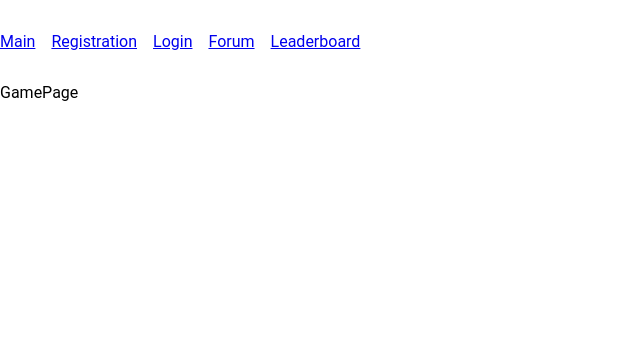
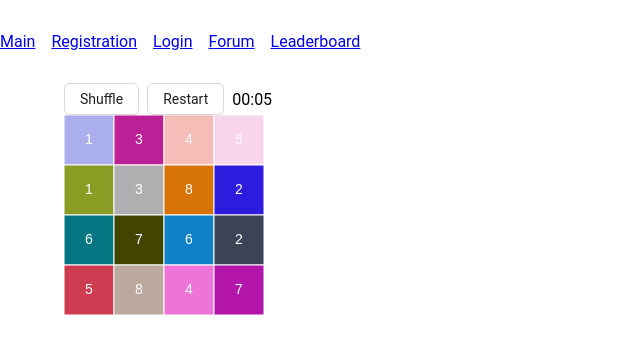
Before and after one commit to DinaEll/waika_project, a React (Vite) app in the folder packages/client/: page /game in a window 1280 px wide. Shown: the top 354 px of the page, without its empty margins (0-640 px from the left). Built offline with nearby package versions, Linux system fonts and the light colour scheme.

Commit message:
[client][pages] add game

```diff
--- a/packages/client/src/pages/GamePage/ui/GamePage.module.scss
+++ b/packages/client/src/pages/GamePage/ui/GamePage.module.scss
@@ -0,0 +1,10 @@
+.gamePage {
+  width: 90vw;
+  height: 90vh;
+  margin: auto;
+}
+
+.gameField {
+  width: 100%;
+  height: 100%;
+}
--- a/packages/client/src/pages/GamePage/ui/GamePage.tsx
+++ b/packages/client/src/pages/GamePage/ui/GamePage.tsx
@@ -1,9 +1,88 @@
+import { type FC, useEffect, useRef, useState } from 'react'
+import { Button, Flex } from 'antd'
+import { formatTime } from '@/shared/utils'
+import { Mahjong } from '@/entities/mahjong'
+import { GameTimer } from './GameTimer/GameTimer'
 import cls from './GamePage.module.scss'
 
-interface GamePageProps {
-  test?: string
+export const GamePage: FC = () => {
+  const canvasRef = useRef<HTMLCanvasElement>(null)
+  const mahjongRef = useRef<Mahjong>()
+  const [isTimerRunning, setIsTimerRunning] = useState(false)
+
+  const getDurationGame = (starTime: Date, finishTime: Date): number => {
+    return starTime.getTime() - finishTime.getTime()
+  }
+
+  const onStartCallback = (startTime?: Date) => {
+    setIsTimerRunning(true)
+    console.log(`start game at ${startTime}`)
+  }
+
+  const onWinCallback = (startTime?: Date, finishTime?: Date) => {
+    if (startTime && finishTime) {
+      alert(`You Won! ${formatTime(getDurationGame(startTime, finishTime))}`)
+    }
+
+    setIsTimerRunning(false)
+  }
+
+  const onLoseCallback = () => {
+    alert('You Lose!')
+    setIsTimerRunning(false)
+  }
+
+  const destroyGame = () => {
+    if (mahjongRef.current) {
+      mahjongRef.current.finish()
+      mahjongRef.current.destroy()
+      mahjongRef.current = undefined
+    }
+  }
+
+  const createGame = () => {
+    if (!canvasRef.current) {
+      throw new Error('Canvas not found')
+    }
+
+    const mahjongOptions = {
+      columns: 4,
+      rows: 4,
+      shuffleCount: 3,
+      tileSize: 50,
+      onStartCallback,
+      onWinCallback,
+      onLoseCallback,
+    }
+    mahjongRef.current = new Mahjong(canvasRef.current, mahjongOptions)
+    mahjongRef.current.start()
+  }
+
+  useEffect(() => {
+    createGame()
+
+    return () => {
+      destroyGame()
+    }
+  }, [])
+
+  const onRestartClick = () => {
+    destroyGame()
+    createGame()
+  }
+
+  const onShuffleClick = () => {
+    mahjongRef.current?.handleShuffle()
+  }
+
+  return (
+    <div className={cls.gamePage}>
+      <Flex gap={8} align="center">
+        <Button onClick={onShuffleClick}>Shuffle</Button>
+        <Button onClick={onRestartClick}>Restart</Button>
+        <GameTimer isRunning={isTimerRunning} />
+      </Flex>
+      <canvas ref={canvasRef} className={cls.gameField} />
+    </div>
+  )
 }
-
-export const GamePage = (props: GamePageProps) => {
-  return <div className={cls.GamePage}>GamePage</div>
-}
--- /dev/null
+++ b/packages/client/src/pages/GamePage/ui/GameTimer/GameTimer.tsx
@@ -0,0 +1,33 @@
+import { type FC, useState, useRef, useEffect } from 'react'
+import { formatTime } from '@/shared/utils'
+
+type Props = {
+  isRunning: boolean
+}
+
+export const GameTimer: FC<Props> = ({ isRunning }) => {
+  const [time, setTime] = useState(0)
+  const timerIdRef = useRef<ReturnType<typeof setInterval>>()
+
+  useEffect(() => {
+    if (isRunning) {
+      timerIdRef.current = setInterval(() => {
+        setTime(prevTime => prevTime + 1000)
+      }, 1000)
+    } else {
+      if (timerIdRef.current) {
+        clearInterval(timerIdRef.current)
+      }
+    }
+
+    return () => {
+      if (timerIdRef.current) {
+        clearInterval(timerIdRef.current)
+      }
+    }
+  }, [isRunning])
+
+  const timeFormatted = formatTime(time)
+
+  return <span>{timeFormatted}</span>
+}
```
Also changed, not shown: 1 other file (tests, documents, lock files or other folders).
